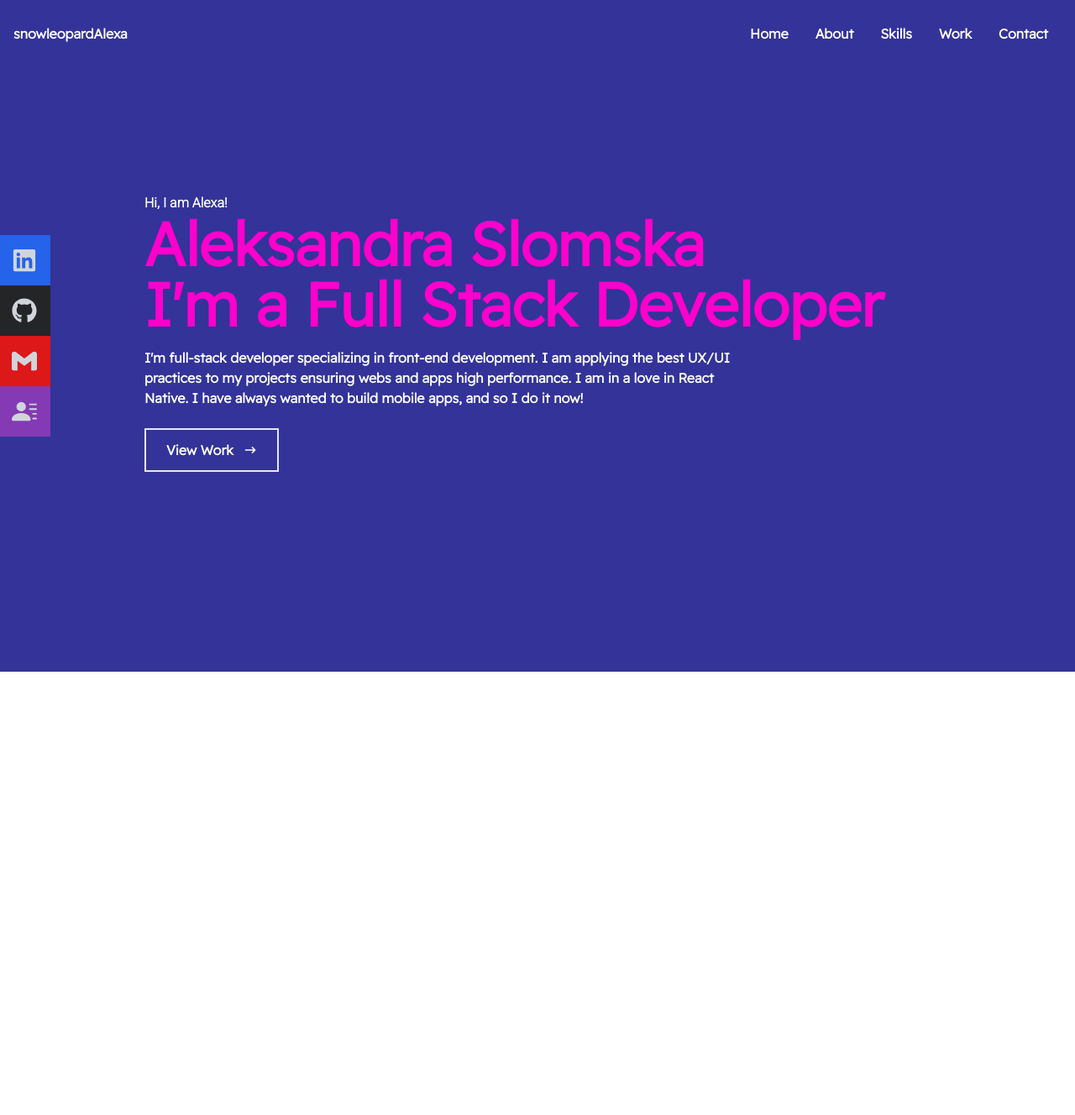
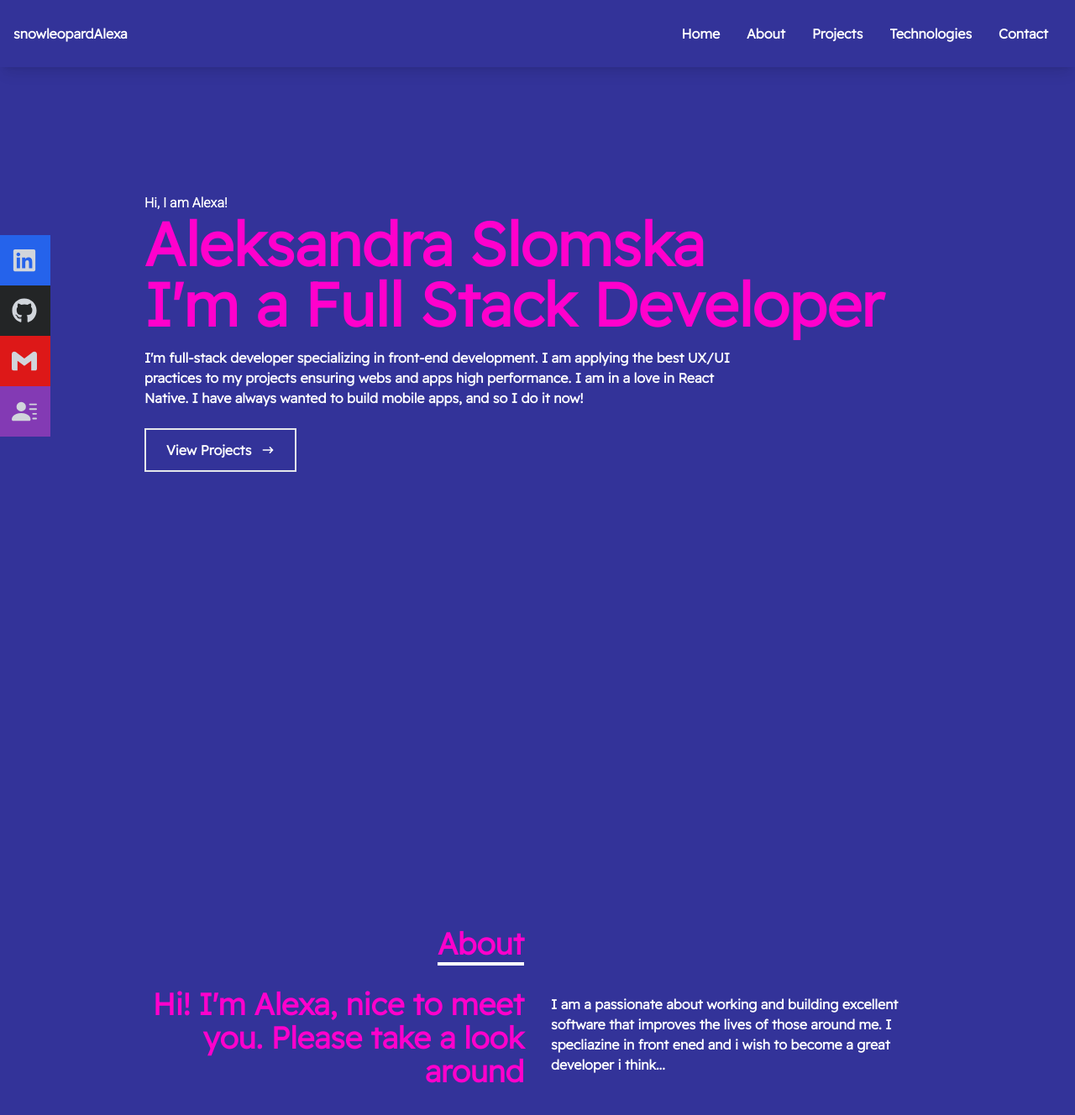
Before and after one commit to snowleopardAlexa/frontend-portfolio-2022, a React (Create React App) app: page / in a window 1280 px wide. Shown: the top 1328 px of the page at 84% size. Before the commit the page ends 800 px from the top, so only its background shows below. Built offline with nearby package versions, Linux system fonts and the light colour scheme; a web font is replaced by a local one.

Commit message:
style about component and add shadow to navbar on hover and off hover:

```diff
--- a/src/App.js
+++ b/src/App.js
@@ -1,11 +1,13 @@
 import Home from "./components/Home";
 import Navbar from "./components/Navbar";
+import About from "./components/About";
 
 function App() {
   return (
     <div className="App">
       <Navbar />
       <Home />
+      <About />
     </div>
   );
 }
--- /dev/null
+++ b/src/components/About.jsx
@@ -0,0 +1,32 @@
+const About = () => {
+  return (
+    <div name="about" className="w-full h-screen bg-[#333399] text-[#ff00cc]">
+     <div className="flex flex-col justify-center items-center w-full h-full">
+
+        <div className="max-w-[1000px] w-full grid grid-cols-2 gap-8">
+          <div className="sm:text-right pb-8 pl-4">
+            <p className="text-4xl font-bold inline border-b-4 border-white">
+             About
+           </p>
+          </div>
+        </div>
+
+        <div></div>
+
+        <div className="max-w-[1000px] w-full grid sm:grid-cols-2 gap-8 px-4">
+           <div className="sm:text-right text-4xl font-bold">
+             <p className="font-Readex">Hi! I'm Alexa, nice to meet you. Please take a look around</p>
+           </div>
+           <div>
+               <p className="text-white py-2"> I am a passionate about working and building excellent software that improves
+                   the lives of those around me. I specliazine in front ened and i wish to become
+                   a great developer i think...
+               </p>
+           </div>
+        </div>
+    </div>
+    </div>
+  )
+}
+
+export default About
--- a/src/components/Home.jsx
+++ b/src/components/Home.jsx
@@ -14,7 +14,7 @@ const Home = () => {
       </p>
       <div>
           <button className="text-white group border-2 px-6 py-3 my-2 flex items-center hover:bg-white-600 hover:border-pink-600 hover:text-[#ff00cc]">
-            View Work
+            View Projects
             <span className="group-hover:rotate-90 duration-300">
              <HiArrowNarrowRight className="ml-3" />
             </span>
--- a/src/components/Navbar.jsx
+++ b/src/components/Navbar.jsx
@@ -9,15 +9,15 @@ const [nav, setNav] = useState(false)
 const handleClick = () => setNav(!nav)
 
   return (
-    <div className="fixed w-full h-[80px] flex justify-between items-center px-4 bg-[#333399] text-white">
+    <div className="fixed w-full h-[80px] flex justify-between items-center px-4 bg-[#333399] text-white shadow-[0_35px_60px_-15px_rgba(0,0,0,0.3)] hover:shadow-lg">
        <p className="font-[Baloo+Tamma+2]">snowleopardAlexa</p>
         {/* menu */}
         <div className="hidden md:flex">
             <ul className="hidden md:flex">
                 <li>Home</li>
                 <li>About</li>
-                <li>Skills</li>
-                <li>Work</li>
+                <li>Projects</li>
+                <li>Technologies</li>
                 <li>Contact</li>
             </ul>
         </div>
```
